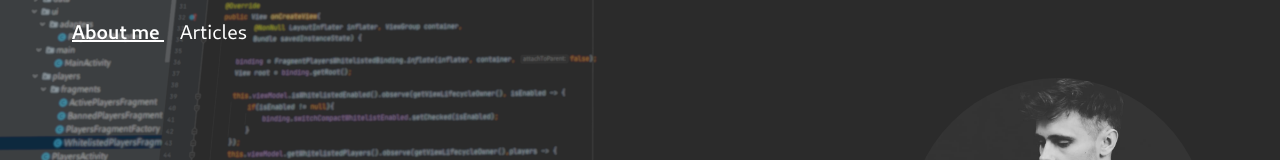
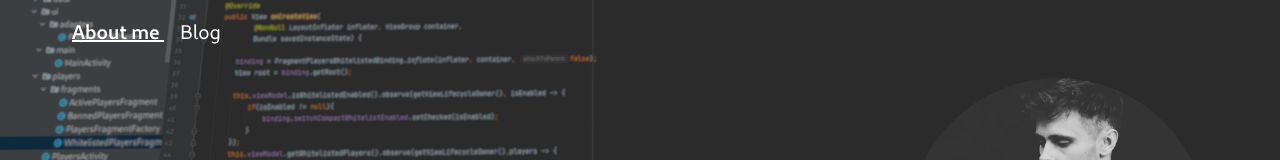
Before and after one commit to filipizydorczyk/personal-website, a Nuxt app: page / in a window 1280 px wide. Shown: the top 160 px of the page. Built offline with nearby package versions, Linux system fonts and the light colour scheme.

Commit message:
dev: Articles => Blog

```diff
--- a/pages/article.vue
+++ b/pages/article.vue
@@ -9,7 +9,7 @@
       github="https://github.com/filipizydorczyk"
       :links="[
         { label: 'About me', href: '/' },
-        { label: 'Articles', href: '/articles' },
+        { label: 'Blog', href: '/articles' },
       ]"
       active="/articles"
     />
@@ -49,8 +49,8 @@
 <script lang="ts">
 import Vue from 'vue'
 
-const HOSTNAME = 'http://localhost:3000'
-// const HOSTNAME = 'https://cms.filipizydorczyk.pl'
+// const HOSTNAME = 'http://localhost:3000'
+const HOSTNAME = 'https://cms.filipizydorczyk.pl'
 
 export default Vue.extend({
   name: 'ArticlePage',
--- a/pages/articles.vue
+++ b/pages/articles.vue
@@ -9,7 +9,7 @@
       github="https://github.com/filipizydorczyk"
       :links="[
         { label: 'About me', href: '/' },
-        { label: 'Articles', href: '/articles' },
+        { label: 'Blog', href: '/articles' },
       ]"
       active="/articles"
     />
@@ -50,8 +50,8 @@
 <script>
 import Vue from 'vue'
 
-const HOSTNAME = 'http://localhost:3000'
-// const HOSTNAME = 'https://cms.filipizydorczyk.pl'
+// const HOSTNAME = 'http://localhost:3000'
+const HOSTNAME = 'https://cms.filipizydorczyk.pl'
 
 export default Vue.extend({
   name: 'ArticlesPage',
--- a/pages/index.vue
+++ b/pages/index.vue
@@ -9,7 +9,7 @@
       github="https://github.com/filipizydorczyk"
       :links="[
         { label: 'About me', href: '/' },
-        { label: 'Articles', href: '/articles' },
+        { label: 'Blog', href: '/articles' },
       ]"
       active="/"
     />
```
